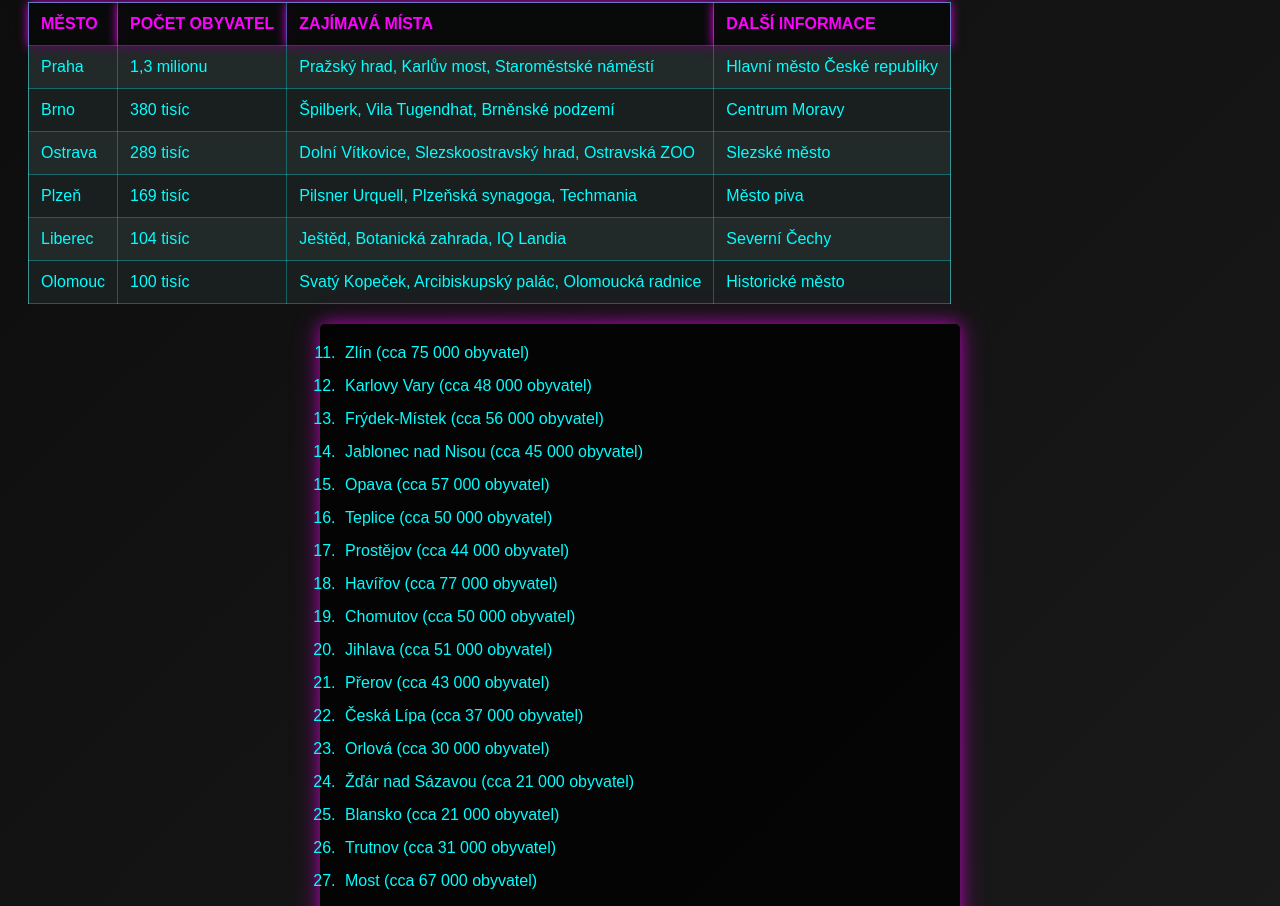
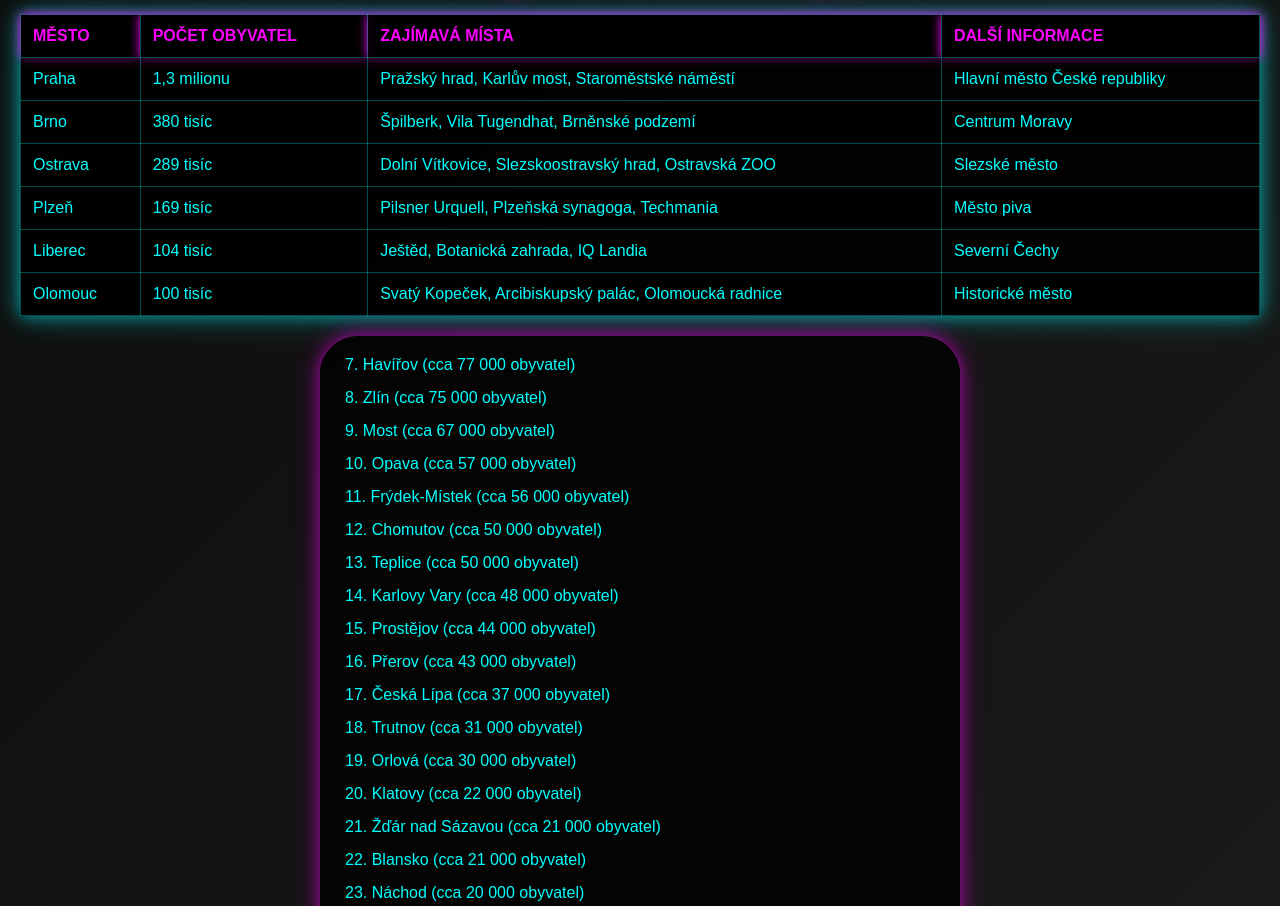
Before and after one commit to DrShroom69/DrShroom69.github.io, a plain HTML site: page Tabulky2/index.html in a window 1280 px wide. Shown: the part 142-1048 px from the top of the page. Drawn offline with Linux system fonts and the light colour scheme.

Commit message:
rework lmao

```diff
--- a/Tabulky2/index.html
+++ b/Tabulky2/index.html
@@ -2,6 +2,7 @@
 <html lang="cs">
 <head>
     <meta charset="UTF-8">
+    <meta name="viewport" content="width=device-width, initial-scale=1.0">
     <title>Česká města - Cyberpunk 2099</title>
     <style>
         body {
@@ -9,47 +10,9 @@
             font-family: 'Orbitron', sans-serif; /* Futuristic font */
             background: linear-gradient(135deg, #0d0d0d, #1a1a1a); /* Dark gradient background */
             text-align: left;
+            margin: 0;
+            padding: 20px;
         }
-        table, th, td {
-            border: 1px solid #555;
-            padding: 8px;
-            border-collapse: collapse;
-            margin: 20px;
-            color: #eee;
-        }
-        table {
-            background-color: #566;
-        }
-        th {
-            background-color: #233;
-        }
-        td {
-            background-color: #111;
-        }
-        a {
-            color: #ff00ff; /* Neon magenta */
-            text-decoration: none;
-<<<<<<< HEAD
-            background: rgba(255, 0, 255, 0.2); /* Transparent magenta background */
-            padding: 10px 15px;
-            border-radius: 5px;
-            display: inline-block;
-            margin-bottom: 20px;
-            box-shadow: 0 0 10px #ff00ff, 0 0 20px #ff00ff;
-=======
-            background: #333;
-            padding: 10px;
-            border-radius: 5px;
->>>>>>> parent of a8abb36 (e)
-        }
-        a:hover {
-            background: rgba(255, 0, 255, 0.4);
-            color: #fff;
-            box-shadow: 0 0 15px #ff00ff, 0 0 30px #ff00ff;
-        }
-<<<<<<< HEAD
-
-        /* Table styling */
         table {
             width: 100%;
             border-collapse: collapse;
@@ -57,14 +20,12 @@
             background: rgba(0, 0, 0, 0.8); /* Semi-transparent black */
             box-shadow: 0 0 15px rgba(0, 255, 255, 0.5), 0 0 30px rgba(0, 255, 255, 0.3);
         }
-
         th, td {
             border: 1px solid rgba(0, 255, 255, 0.3); /* Neon cyan border */
             padding: 12px;
             text-align: left;
             color: #0ff;
         }
-
         th {
             background: rgba(0, 0, 0, 0.9); /* Darker background for headers */
             font-weight: bold;
@@ -72,52 +33,55 @@
             color: #ff00ff; /* Neon magenta text */
             box-shadow: 0 0 10px #ff00ff;
         }
-
         td {
             background: rgba(0, 0, 0, 0.7); /* Semi-transparent black */
         }
-
         tr:nth-child(even) td {
             background: rgba(0, 0, 0, 0.6); /* Slightly lighter for alternating rows */
         }
-
         tr:hover td {
             background: rgba(0, 255, 255, 0.2); /* Neon cyan hover effect */
             color: #fff;
         }
-
-        /* Ordered list styling */
-        ol {
-            margin: 20px auto; /* Center the list horizontally */
-            padding: 10px 20px; /* Add padding inside the list */
-            max-width: 600px; /* Limit the width of the list */
-            background: rgba(0, 0, 0, 0.8); /* Semi-transparent black */
+        a {
+            color: #ff00ff; /* Neon magenta */
+            text-decoration: none;
+            background: rgba(255, 0, 255, 0.2); /* Transparent magenta background */
+            padding: 10px 15px;
             border-radius: 5px;
-            box-shadow: 0 0 15px rgba(255, 0, 255, 0.5), 0 0 30px rgba(255, 0, 255, 0.3);
+            display: inline-block;
+            margin-bottom: 20px;
+            box-shadow: 0 0 10px #ff00ff, 0 0 20px #ff00ff;
         }
-
-        ol li {
-            margin: 5px 0;
-            padding: 5px;
-            color: #0ff; /* Neon cyan */
+        a:hover {
+            background: rgba(255, 0, 255, 0.4);
+            color: #fff;
+            box-shadow: 0 0 15px #ff00ff, 0 0 30px #ff00ff;
         }
-
-        ol li:hover {
-            color: #fff;
-            text-shadow: 0 0 10px #ff00ff, 0 0 20px #ff00ff;
-        }
-
-        /* Header styling */
         h1 {
             color: #ff00ff; /* Neon magenta */
             text-align: center;
             margin-bottom: 20px;
             text-shadow: 0 0 10px #ff00ff, 0 0 20px #ff00ff;
-=======
+        }
         ol {
-            margin-top: 20px;
-            padding: 10px;
->>>>>>> parent of a8abb36 (e)
+            margin: 20px auto;
+            padding: 10px 20px;
+            max-width: 600px;
+            background: rgba(0, 0, 0, 0.8); /* Semi-transparent black */
+            border-radius: 38px;
+            box-shadow: 0 0 15px rgba(255, 0, 255, 0.5), 0 0 30px rgba(255, 0, 255, 0.3);
+            list-style-position: inside; /* Čísla uvnitř položek seznamu */
+        }
+        ol li {
+            margin: 5px 0;
+            padding: 5px;
+            padding-left: 5px; /* Posun o 50 pixelů doprava */
+            color: #0ff; /* Neon cyan */
+        }
+        ol li:hover {
+            color: #fff;
+            text-shadow: 0 0 10px #ff00ff, 0 0 20px #ff00ff;
         }
     </style>
 </head>
@@ -169,27 +133,25 @@
         </tr>
     </table>
 
-    <ol start="11">
-        <li value="11">Zlín (cca 75 000 obyvatel)</li>
-        <li value="12">Karlovy Vary (cca 48 000 obyvatel)</li>
-        <li value="13">Frýdek-Místek (cca 56 000 obyvatel)</li>
-        <li value="14">Jablonec nad Nisou (cca 45 000 obyvatel)</li>
-        <li value="15">Opava (cca 57 000 obyvatel)</li>
-        <li value="16">Teplice (cca 50 000 obyvatel)</li>
-        <li value="17">Prostějov (cca 44 000 obyvatel)</li>
-        <li value="18">Havířov (cca 77 000 obyvatel)</li>
-        <li value="19">Chomutov (cca 50 000 obyvatel)</li>
-        <li value="20">Jihlava (cca 51 000 obyvatel)</li>
-        <li value="21">Přerov (cca 43 000 obyvatel)</li>
-        <li value="22">Česká Lípa (cca 37 000 obyvatel)</li>
-        <li value="23">Orlová (cca 30 000 obyvatel)</li>
-        <li value="24">Žďár nad Sázavou (cca 21 000 obyvatel)</li>
-        <li value="25">Blansko (cca 21 000 obyvatel)</li>
-        <li value="26">Trutnov (cca 31 000 obyvatel)</li>
-        <li value="27">Most (cca 67 000 obyvatel)</li>
-        <li value="28">Náchod (cca 20 000 obyvatel)</li>
-        <li value="29">Klatovy (cca 22 000 obyvatel)</li>
-        <li value="30">Rakovník (cca 16 000 obyvatel)</li>
+    <ol start="7">
+        <li>Havířov (cca 77 000 obyvatel)</li>
+        <li>Zlín (cca 75 000 obyvatel)</li>
+        <li>Most (cca 67 000 obyvatel)</li>
+        <li>Opava (cca 57 000 obyvatel)</li>
+        <li>Frýdek-Místek (cca 56 000 obyvatel)</li>
+        <li>Chomutov (cca 50 000 obyvatel)</li>
+        <li>Teplice (cca 50 000 obyvatel)</li>
+        <li>Karlovy Vary (cca 48 000 obyvatel)</li>
+        <li>Prostějov (cca 44 000 obyvatel)</li>
+        <li>Přerov (cca 43 000 obyvatel)</li>
+        <li>Česká Lípa (cca 37 000 obyvatel)</li>
+        <li>Trutnov (cca 31 000 obyvatel)</li>
+        <li>Orlová (cca 30 000 obyvatel)</li>
+        <li>Klatovy (cca 22 000 obyvatel)</li>
+        <li>Žďár nad Sázavou (cca 21 000 obyvatel)</li>
+        <li>Blansko (cca 21 000 obyvatel)</li>
+        <li>Náchod (cca 20 000 obyvatel)</li>
+        <li>Rakovník (cca 16 000 obyvatel)</li>
     </ol>
 </body>
 </html>
```
Also changed, not shown: index.html (+6 -2 lines), under-construction.html (added, +50 -0 lines), res/fittness test.jpg (added).
